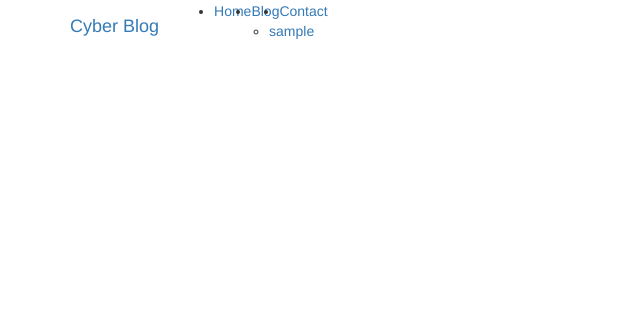
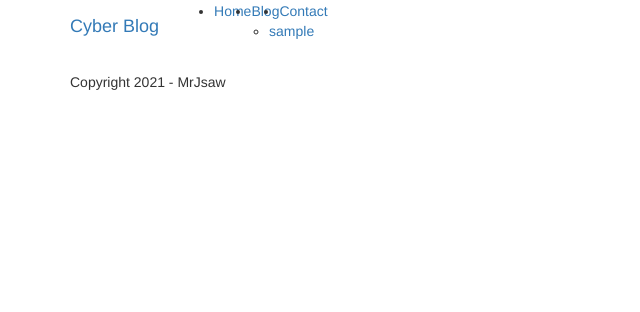
Before and after one commit to Mrjsaw/django-blog, a Django app: page /blog in a window 1280 px wide. Shown: the top 312 px of the page, without its empty margins (0-640 px from the left). Run offline with Django 3.2, Linux system fonts and the light colour scheme; the visitor is signed in with stand-in values (Sample User, id 1); data that the repository does not hold is empty; some libraries are stand-ins or nearby versions.

Commit message:
added footer with bootstrap scripts

```diff
--- a/templates/base.html
+++ b/templates/base.html
@@ -4,7 +4,9 @@
 {% include "head.html" %}
 
 <body>
-    {% include "nav.html" %}
+
+{% include "nav.html" %}
+
     <div class="container">
         {% for i in posts %}
         <h1>{{ i.title}}</h1>
@@ -15,6 +17,9 @@
         <p>{{ i.update}}</p>
         {% endfor %}
 </div>
+
+{% include "footer.html" %}
+
 </body>
 
 </html>
--- /dev/null
+++ b/templates/footer.html
@@ -0,0 +1,9 @@
+<footer>
+    <div class="container">
+            <p>Copyright 2021 - MrJsaw</p>
+    </div>
+</footer>
+
+<script src="https://code.jquery.com/jquery-3.3.1.slim.min.js" integrity="sha384-q8i/X+965DzO0rT7abK41JStQIAqVgRVzpbzo5smXKp4YfRvH+8abtTE1Pi6jizo" crossorigin="anonymous"></script>
+<script src="https://cdnjs.cloudflare.com/ajax/libs/popper.js/1.14.7/umd/popper.min.js" integrity="sha384-UO2eT0CpHqdSJQ6hJty5KVphtPhzWj9WO1clHTMGa3JDZwrnQq4sF86dIHNDz0W1" crossorigin="anonymous"></script>
+<script src="https://stackpath.bootstrapcdn.com/bootstrap/4.3.1/js/bootstrap.min.js" integrity="sha384-JjSmVgyd0p3pXB1rRibZUAYoIIy6OrQ6VrjIEaFf/nJGzIxFDsf4x0xIM+B07jRM" crossorigin="anonymous"></script>
```
